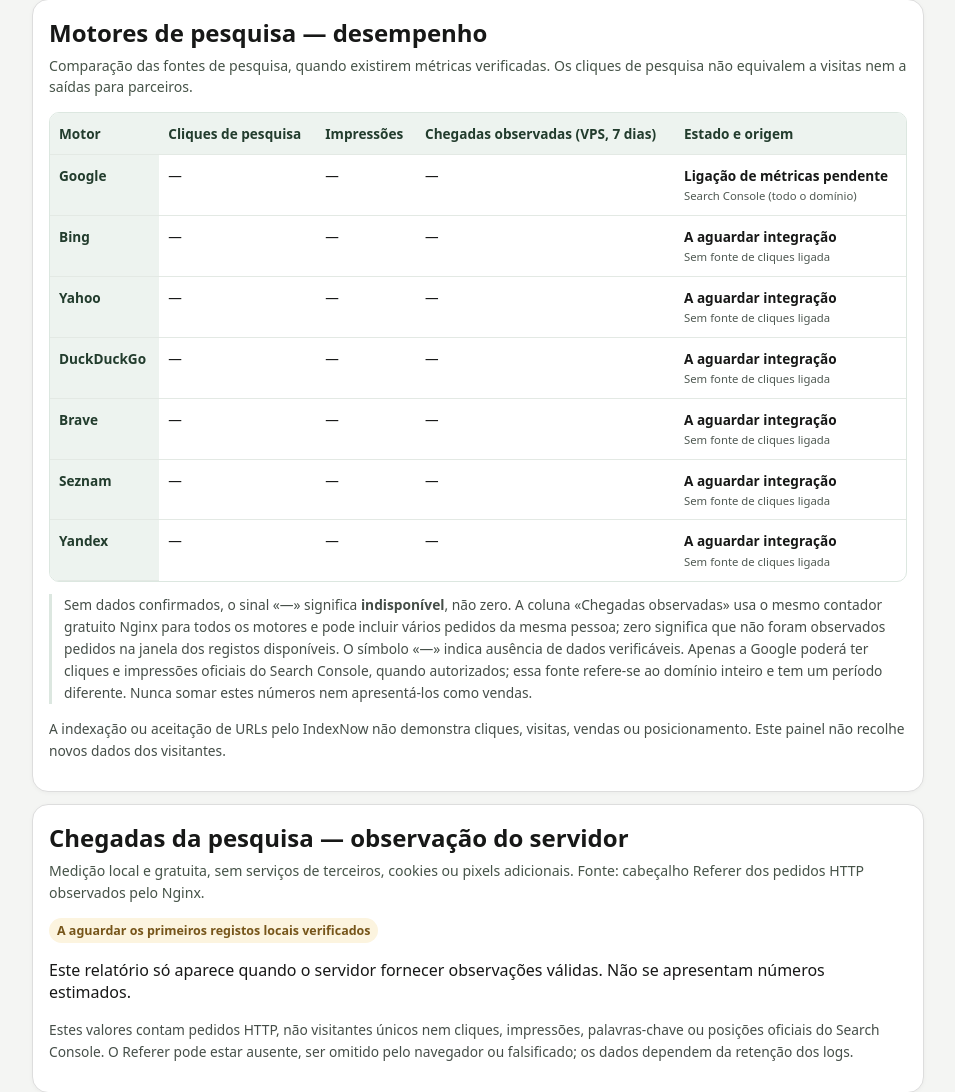
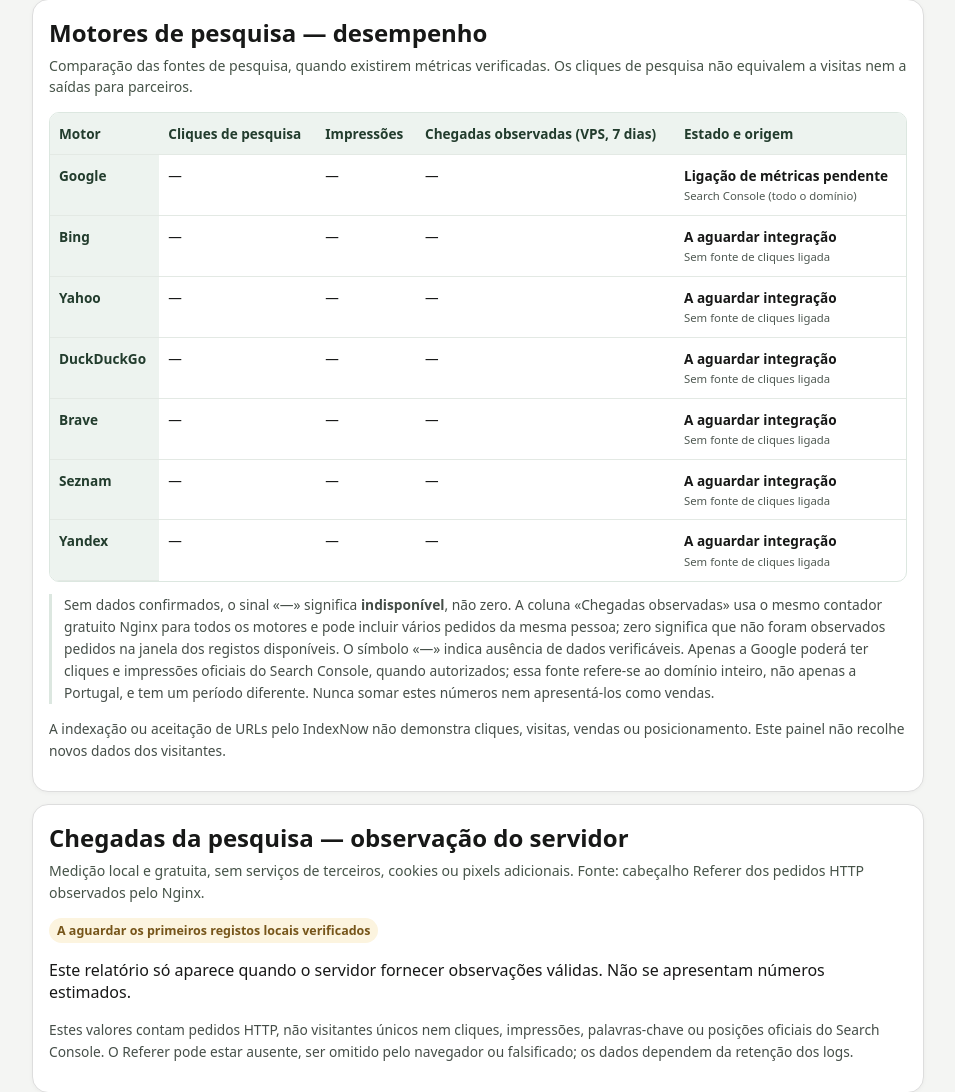
Before and after one commit to martaxi-boss/lowcost-europa, a Django app: page /painel/ in a window 1280 px wide. Shown: the part 1360-2452 px from the top of the page, without its empty margins (162-1117 px from the left). Run offline with Django 5.2, Linux system fonts and the light colour scheme; the visitor is signed in with stand-in values (Sample User, id 1); data that the repository does not hold is empty; parts of the project's set-up code (start-up, migrations or seed data) failed here and were passed over.

Commit message:
test(metrics): manter aviso explícito sobre domínio completo do Google

```diff
--- a/apps/catalog/templates/catalog/owner_panel/dashboard.html
+++ b/apps/catalog/templates/catalog/owner_panel/dashboard.html
@@ -111,7 +111,7 @@
         </tbody>
       </table>
     </div>
-    <p class="analytics-note engine-note">Sem dados confirmados, o sinal «—» significa <strong>indisponível</strong>, não zero. A coluna «Chegadas observadas» usa o mesmo contador gratuito Nginx para todos os motores e pode incluir vários pedidos da mesma pessoa; zero significa que não foram observados pedidos na janela dos registos disponíveis. O símbolo «—» indica ausência de dados verificáveis. Apenas a Google poderá ter cliques e impressões oficiais do Search Console, quando autorizados; essa fonte refere-se ao domínio inteiro e tem um período diferente. Nunca somar estes números nem apresentá-los como vendas.</p>
+    <p class="analytics-note engine-note">Sem dados confirmados, o sinal «—» significa <strong>indisponível</strong>, não zero. A coluna «Chegadas observadas» usa o mesmo contador gratuito Nginx para todos os motores e pode incluir vários pedidos da mesma pessoa; zero significa que não foram observados pedidos na janela dos registos disponíveis. O símbolo «—» indica ausência de dados verificáveis. Apenas a Google poderá ter cliques e impressões oficiais do Search Console, quando autorizados; essa fonte refere-se ao domínio inteiro, não apenas a Portugal, e tem um período diferente. Nunca somar estes números nem apresentá-los como vendas.</p>
     <p class="analytics-note">A indexação ou aceitação de URLs pelo IndexNow não demonstra cliques, visitas, vendas ou posicionamento. Este painel não recolhe novos dados dos visitantes.</p>
   </section>
 
```
